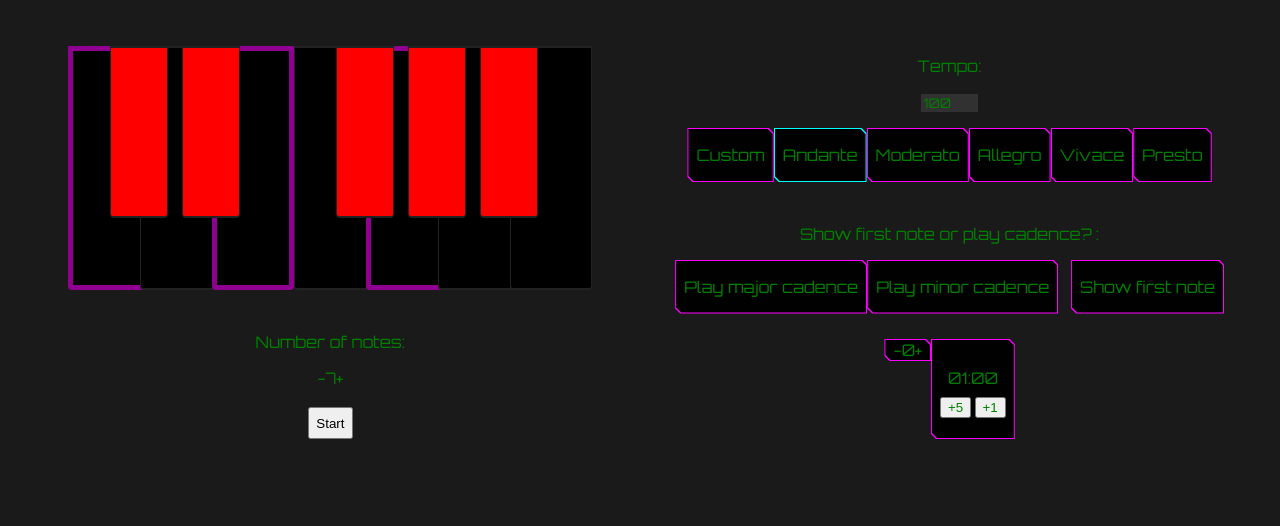
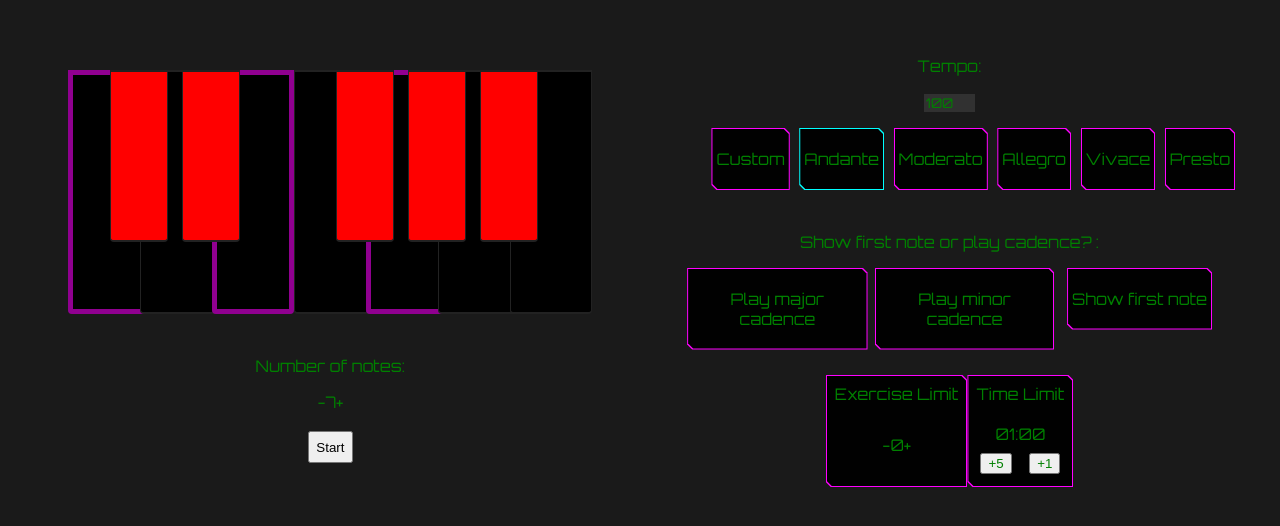
Before and after one commit to ZappaScript/ear-sharpener, an Angular app: page /notes/settings in a window 1280 px wide. Shown: the top 526 px of the page. Built offline with nearby package versions, Linux system fonts and the light colour scheme.

Commit message:
Refactor some styles, components and directives to get code quality up

```diff
--- a/src/app/app.module.ts
+++ b/src/app/app.module.ts
@@ -21,6 +21,7 @@ import { NeonDivComponent } from './neon-div/neon-div.component';
 import { LimitToComponent } from './limit-to/limit-to.component';
 import { ExerciseCounterComponent } from './exercise-counter/exercise-counter.component';
 import { Cadence } from './utils/Cadence';
+import { SelectableDirective } from './selectable.directive';
 
 @NgModule({
   declarations: [
@@ -40,7 +41,8 @@ import { Cadence } from './utils/Cadence';
     StopClickPropagationDirective,
     NeonDivComponent,
     LimitToComponent,
-    ExerciseCounterComponent
+    ExerciseCounterComponent,
+    SelectableDirective
   ],
   imports: [
     BrowserModule,
--- a/src/app/exercise-counter/exercise-counter.component.html
+++ b/src/app/exercise-counter/exercise-counter.component.html
@@ -1,3 +1,7 @@
-<span>-</span>
-<span>{{noteGameService.exerciseLimit.value}}</span>
-<span>+</span>
+<div>
+  <div>
+    <span>-</span>
+    <span>{{noteGameService.exerciseLimit.value}}</span>
+    <span>+</span>
+  </div>
+</div>
--- a/src/app/exercise-counter/exercise-counter.component.scss
+++ b/src/app/exercise-counter/exercise-counter.component.scss
@@ -0,0 +1,6 @@
+:host {
+  display: flex;
+  flex-direction: column;
+  justify-content: center;
+  align-items: center;
+}
--- a/src/app/first-note-opts/first-note-opts.component.html
+++ b/src/app/first-note-opts/first-note-opts.component.html
@@ -1,12 +1,12 @@
 <p>Show first note or play cadence? :</p>
 <div class='inline'>
       <span>
-        <neon-div (clicked)='setMajorCadence()'
+        <neon-div selectable (clicked)='setMajorCadence()'
                   [cssClass]="this.noteGameService.isMajorCadence()"><p> Play major cadence </p></neon-div>
-        <neon-div (clicked)='setMinorCadence()'
+        <neon-div selectable (clicked)='setMinorCadence()'
                   [cssClass]="this.noteGameService.isMinorCadence()"><p> Play minor cadence </p></neon-div>
       </span>
-  <neon-div (clicked)='onOptClick(3)' [cssClass]="this.noteGameService.showFirstNote"><p> Show first note </p>
+  <neon-div selectable (clicked)='onOptClick(3)' [cssClass]="this.noteGameService.showFirstNote"><p> Show first note </p>
   </neon-div>
 
 
--- a/src/app/limit-to/limit-to.component.html
+++ b/src/app/limit-to/limit-to.component.html
@@ -1,4 +1,8 @@
 <div class='inline'>
-  <neon-div (clicked)='toggleExerciseLimit()' [cssClass]='this.noteGameService.exerciseLimit.active' > <exercise-counter></exercise-counter> </neon-div>
-  <neon-div (clicked)='toggleTimeLimit()' [cssClass]='this.noteGameService.timeLimit.active' > <app-timer> </app-timer>  </neon-div>
+  <div>
+    <neon-div selectable (clicked)='toggleExerciseLimit()' [cssClass]='this.noteGameService.exerciseLimit.active' > <span header>Exercise Limit</span> <exercise-counter></exercise-counter> </neon-div>
+  </div>
+  <div>
+    <neon-div selectable (clicked)='toggleTimeLimit()' [cssClass]='this.noteGameService.timeLimit.active' > <span header>Time Limit</span> <app-timer> </app-timer>  </neon-div>
+  </div>
 </div>
--- a/src/app/limit-to/limit-to.component.scss
+++ b/src/app/limit-to/limit-to.component.scss
@@ -0,0 +1,10 @@
+:host, .inline {
+  min-width: 50%;
+  display: flex;
+  flex-direction: row;
+}
+
+:host {
+  justify-content: center;
+
+}
--- a/src/app/neon-div/neon-div.component.html
+++ b/src/app/neon-div/neon-div.component.html
@@ -1,5 +1,8 @@
 <div class="inline" (click)='onClick()'>
   <div class="outer-clip-div" [ngClass]='{selected:cssClass}'>
-        <div class='clip-div' > <ng-content></ng-content> </div>
+        <div class='clip-div' >
+          <ng-content select="[header]"></ng-content>
+          <ng-content></ng-content>
+        </div>
     </div>
 </div>
--- a/src/app/neon-div/neon-div.component.scss
+++ b/src/app/neon-div/neon-div.component.scss
@@ -1,3 +1,13 @@
-.selected{
-    background:cyan !important;
+:host {
+  display: flex;
+  flex-direction: row;
+  height: 100%;
 }
+
+.selected {
+  background: cyan !important;
+}
+
+:host + :host {
+  margin: 0 1%;
+}
--- /dev/null
+++ b/src/app/selectable.directive.ts
@@ -0,0 +1,14 @@
+import {Directive, ElementRef} from '@angular/core';
+
+@Directive({
+  selector: '[selectable]',
+
+})
+export class SelectableDirective {
+
+
+  constructor(private el: ElementRef) {
+    this.el.nativeElement.style.cursor = 'pointer';
+  }
+
+}
--- a/src/app/tempo-selector/tempo-selector.component.html
+++ b/src/app/tempo-selector/tempo-selector.component.html
@@ -4,9 +4,9 @@
 </div>
 <div class='inline'>
   <neon-div [cssClass]="isTempoSelected(WellKnownTempi.Custom)"><p>Custom</p></neon-div>
-  <neon-div (clicked)="onTempoChange(WellKnownTempi.Andante)" [cssClass]="isTempoSelected(WellKnownTempi.Andante)"><p>Andante</p></neon-div>
-  <neon-div (clicked)="onTempoChange(WellKnownTempi.Moderato)" [cssClass]="isTempoSelected(WellKnownTempi.Moderato)"><p>Moderato</p></neon-div>
-  <neon-div (clicked)="onTempoChange(WellKnownTempi.Allegro)" [cssClass]="isTempoSelected(WellKnownTempi.Allegro)"><p>Allegro</p></neon-div>
-  <neon-div (clicked)="onTempoChange(WellKnownTempi.Vivace)" [cssClass]="isTempoSelected(WellKnownTempi.Vivace)"><p>Vivace</p></neon-div>
-  <neon-div (clicked)="onTempoChange(WellKnownTempi.Presto)" [cssClass]="isTempoSelected(WellKnownTempi.Presto)"><p>Presto</p></neon-div>
+  <neon-div selectable (clicked)="onTempoChange(WellKnownTempi.Andante)" [cssClass]="isTempoSelected(WellKnownTempi.Andante)"><p>Andante</p></neon-div>
+  <neon-div selectable (clicked)="onTempoChange(WellKnownTempi.Moderato)" [cssClass]="isTempoSelected(WellKnownTempi.Moderato)"><p>Moderato</p></neon-div>
+  <neon-div selectable (clicked)="onTempoChange(WellKnownTempi.Allegro)" [cssClass]="isTempoSelected(WellKnownTempi.Allegro)"><p>Allegro</p></neon-div>
+  <neon-div selectable (clicked)="onTempoChange(WellKnownTempi.Vivace)" [cssClass]="isTempoSelected(WellKnownTempi.Vivace)"><p>Vivace</p></neon-div>
+  <neon-div selectable (clicked)="onTempoChange(WellKnownTempi.Presto)" [cssClass]="isTempoSelected(WellKnownTempi.Presto)"><p>Presto</p></neon-div>
 </div>
--- a/src/app/timer/timer.component.html
+++ b/src/app/timer/timer.component.html
@@ -1,4 +1,5 @@
 <div class="timer">
+
   <span class="T_RemainingTime">{{noteGameService.settings.time | time}}</span>
   <div class="T-add-time-button-row">
     <div><button (click)="addMinutes(300)" stop-click-propagation > +5</button> </div>
--- a/src/styles.scss
+++ b/src/styles.scss
@@ -1,43 +1,58 @@
 /* You can add global styles to this file, and also import other style files */
 @import url('https://fonts.googleapis.com/css?family=Orbitron&display=swap');
-body{
-    background:lighten($color: #000000, $amount: 10%);
+
+body {
+  background: lighten($color: #000000, $amount: 10%);
   font-family: 'Orbitron', sans-serif;
 
 
 }
 
-p{
-    color:green;
+p {
+  color: green;
 }
-.flex-row{
-    display:flex;
+
+.flex-row {
+  display: flex;
   flex-direction: row;
   flex: 1;
 }
 
-.flex-column{
-    display:flex;
+.flex-column {
+  display: flex;
   flex-direction: column;
   justify-content: center;
   align-items: center;
   flex: 1;
 }
+.clip-div [header]{
+  height: auto;
+  flex: 0.2;
+  margin: 0.25rem;
+}
 
-.clip-div{
+.clip-div  > :not([header]) {
+  flex: 1;
+}
 
-    padding:0 0.5rem;
-    margin:1px;
+.clip-div {
+  padding: 0.25rem;
+  margin: 1px;
   background: lighten($color: #000000, $amount: 0.3);
   --notchSize: 5px;
   clip-path: polygon(calc(100% - var(--notchSize)) 0%, 100% var(--notchSize), 100% 100%, var(--notchSize) 100%, 0% calc(100% - var(--notchSize)), 0 0);
   color: green;
+  display: flex;
+  flex-direction: column;
+  justify-content: center;
+  align-items: center;
 }
 
-.outer-clip-div{
+.outer-clip-div {
   display: flex;
   margin: 0%;
-    padding:0%;
+  padding: 0%;
+
 
   background: lighten($color: magenta, $amount: 0.1);
 
@@ -45,8 +60,12 @@ p{
   clip-path: polygon(calc(100% - var(--notchSize)) 0%, 100% var(--notchSize), 100% 100%, var(--notchSize) 100%, 0% calc(100% - var(--notchSize)), 0 0);
 }
 
-.inline{
-    display:flex;
+.inline {
+  display: flex;
   justify-content: space-around;
 
 }
+
+neon-div + neon-div {
+  margin-left: 2%;
+}
```
Also changed, not shown: 1 other file (tests, documents, lock files or other folders). Lines whose indentation alone changed are shown as unchanged.
